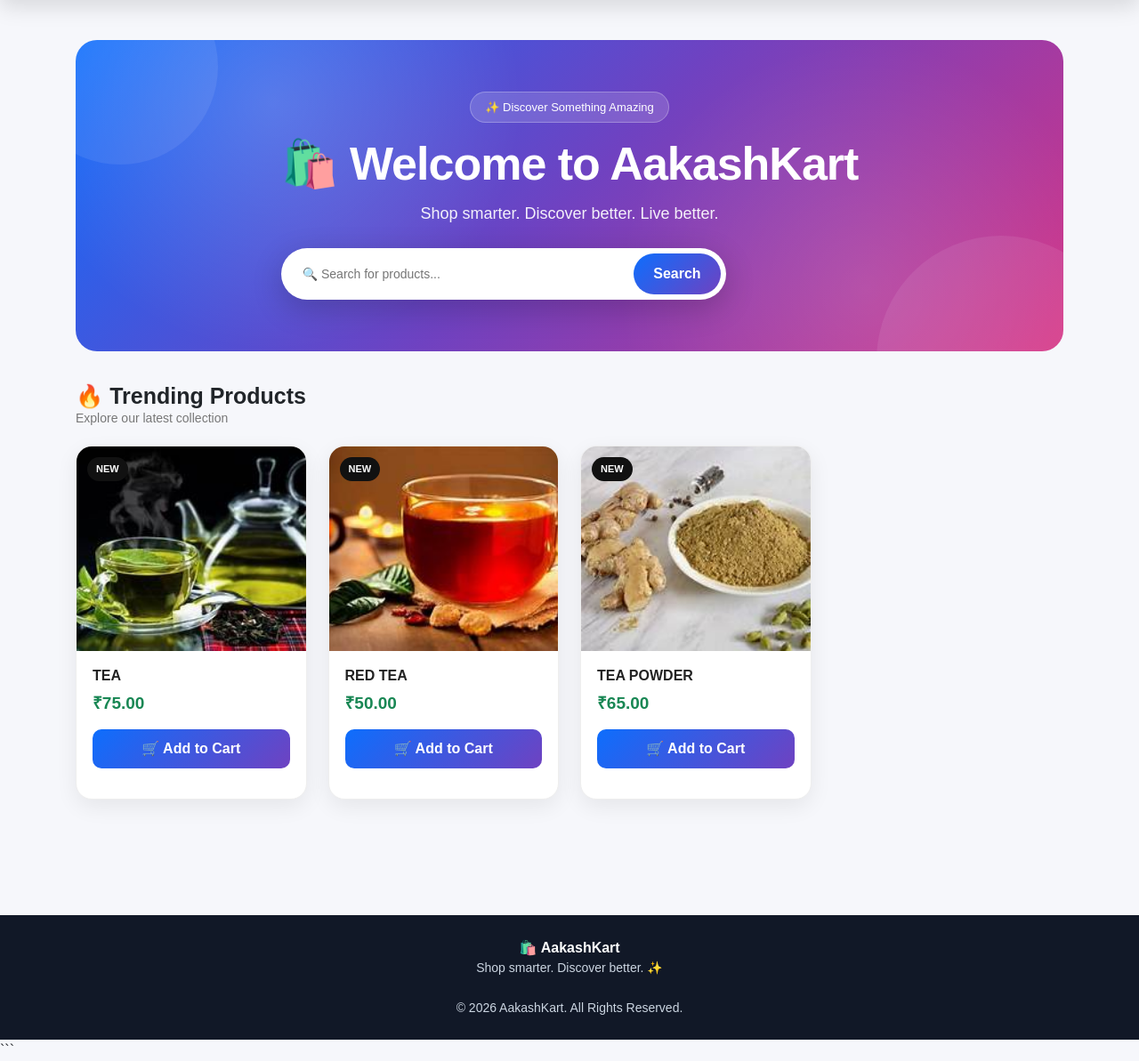
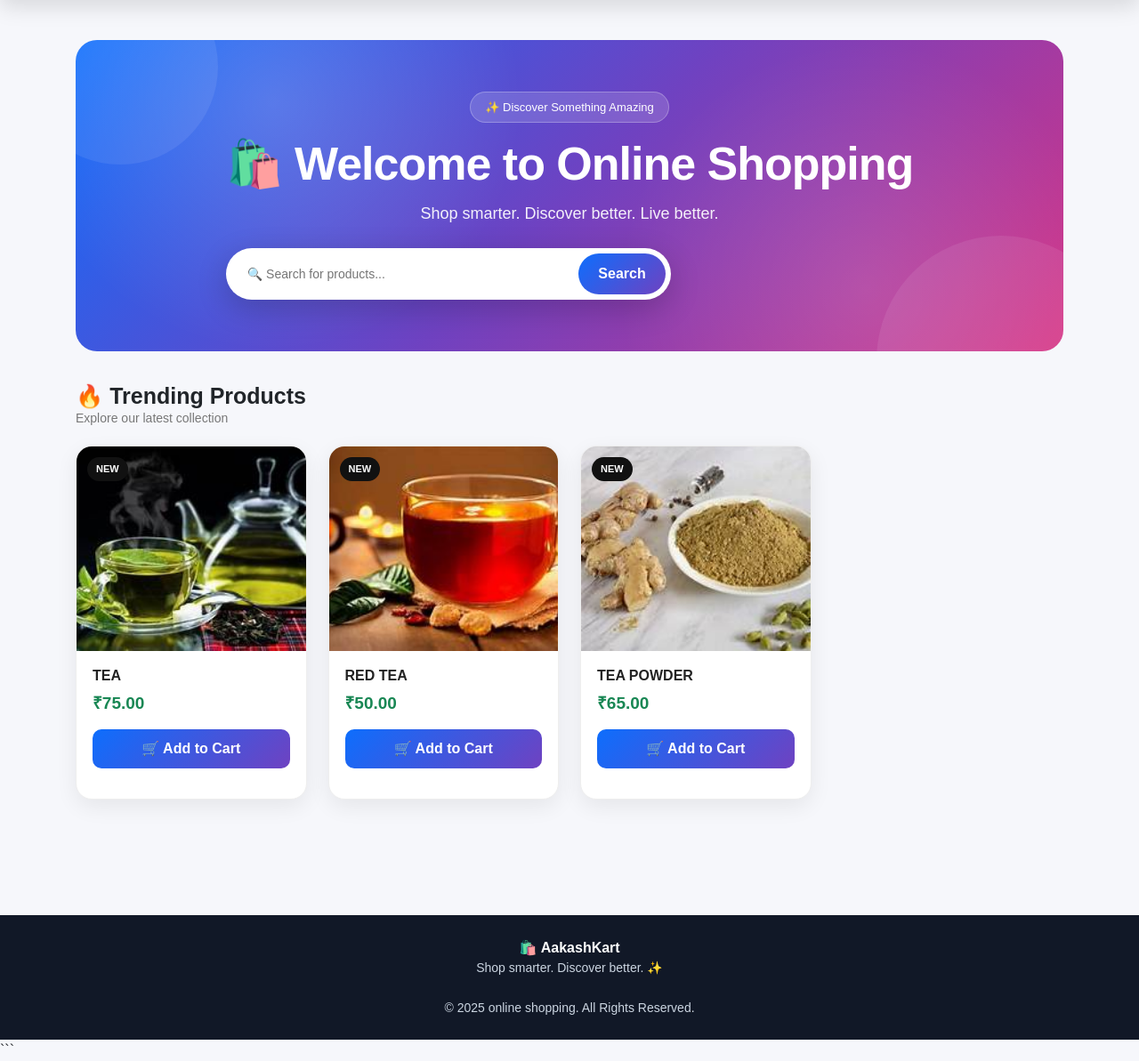
Before and after one commit to zoyadeveloper1/myshop, a Django app: page / in a window 1280 px wide. Shown: the part 94-1287 px from the top of the page at 89% size. Run offline with Django 5.2, Linux system fonts and the light colour scheme; data comes from the database, SQL or seed files in the repository; both versions use the stored data as it was after the commit; some libraries are stand-ins or nearby versions.

Commit message:
update project

```diff
--- a/shop/templates/shop/base.html
+++ b/shop/templates/shop/base.html
@@ -14,7 +14,7 @@
 
     <meta name="viewport" content="width=device-width, initial-scale=1">
 
-    <title>{% block title %}AakashKart{% endblock %}</title>
+    <title>{% block title %}Online Shopping{% endblock %}</title>
 
     <!-- Custom CSS -->
     <link rel="stylesheet" href="{% static 'css/base.css' %}">
@@ -403,7 +403,7 @@
         <br><br>
 
         <small>
-            © 2026 AakashKart. All Rights Reserved.
+            © 2025 online shopping. All Rights Reserved.
         </small>
 
     </div>
--- a/shop/templates/shop/home.html
+++ b/shop/templates/shop/home.html
@@ -2,7 +2,7 @@
 {% extends "shop/base.html" %}
 {% load static %}
 
-{% block title %}AakashKart - Home{% endblock %}
+{% block title %}Online Shopping - Home{% endblock %}
 
 {% block content %}
 
@@ -328,7 +328,7 @@
                 ✨ Discover Something Amazing
             </div>
 
-            <h1>🛍️ Welcome to AakashKart</h1>
+            <h1>🛍️ Welcome to Online Shopping</h1>
 
             <p>
                 Shop smarter. Discover better. Live better.
--- a/shop/templates/shop/product/detail.html
+++ b/shop/templates/shop/product/detail.html
@@ -4,7 +4,7 @@
 {% load static %}
 
 {% block title %}
-    {{ product.name }} | AakashKart
+    {{ product.name }} | Online Shopping
 {% endblock %}
 
 
--- a/shop/templates/shop/product/list.html
+++ b/shop/templates/shop/product/list.html
@@ -5,9 +5,9 @@
 
 {% block title %}
     {% if category %}
-        {{ category.name }} | AakashKart
+        {{ category.name }} | Online Shopping
     {% else %}
-        Products | AakashKart
+        Products | Online Shopping
     {% endif %}
 {% endblock %}
 
```
Also changed, not shown: db.sqlite3, 1 other file.
